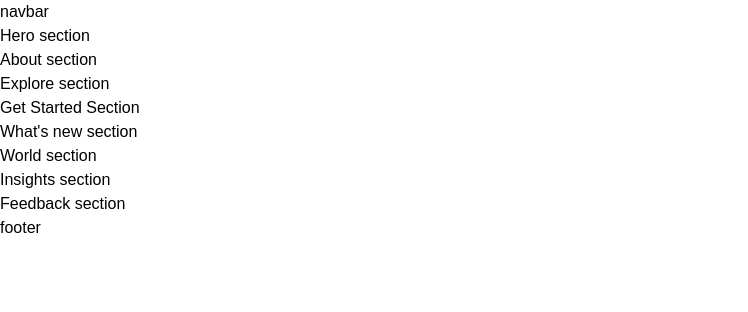
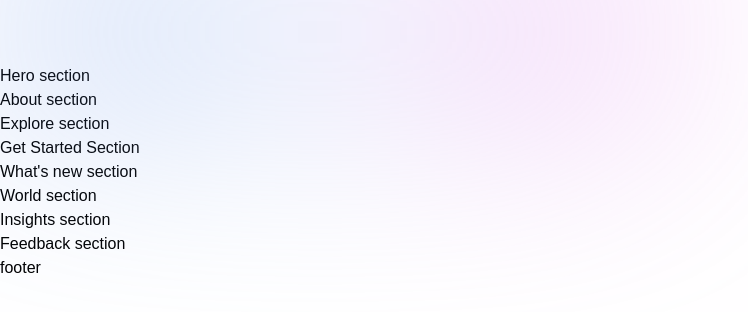
Before and after one commit to jajSF/metaverse, a Next.js app: page / in a window 1280 px wide. Shown: the top 312 px of the page, without its empty margins (0-748 px from the left). Built offline with nearby package versions, Linux system fonts and the light colour scheme; a web font is replaced by a local one.

Commit message:
Navbar gradient update

```diff
--- a/components/Navbar.jsx
+++ b/components/Navbar.jsx
@@ -1,9 +1,18 @@
-'use client';
+"use client";
+
+import { motion } from "framer-motion";
+import styles from "../styles";
+import { navVariants } from "../utils/motion";
 
 const Navbar = () => (
-  <nav>
-    navbar
-  </nav>
+  <motion.nav
+    variants={navVariants}
+    initial="hidden"
+    whileInView="show"
+    className={`${styles.xPaddings} py-8 relative`}
+  >
+    <div className="absolute w-[50%] inset-0 gradient-01" />
+  </motion.nav>
 );
 
 export default Navbar;
```
